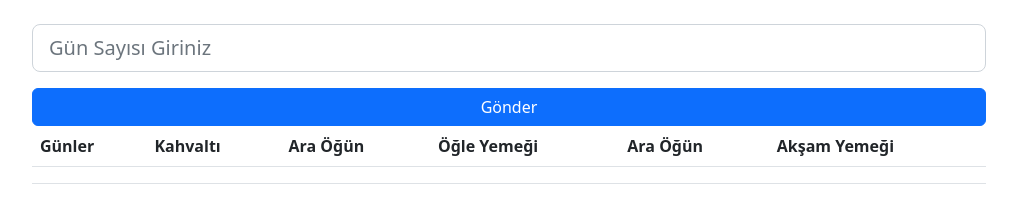
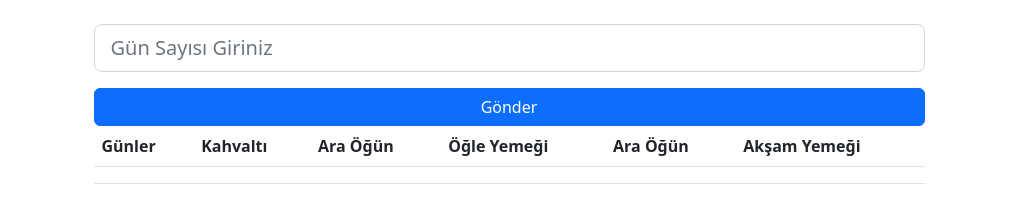
Before and after one commit to fatihsoyaltun/project, a plain HTML site: page index.html in a window 1280 px wide. Shown: the whole page, without its empty margins (131-1148 px from the left). Drawn offline with nearby package versions, Linux system fonts and the light colour scheme.

Commit message:
değişiklil

```diff
--- a/index.html
+++ b/index.html
@@ -14,7 +14,7 @@
     <link rel="stylesheet" href="./style.css" />
   </head>
   <body>
-    <div class="contaier">
+    <div class="container">
       <div class="row">
         <div class="col-9 m-auto mt-4">
           <input
```
